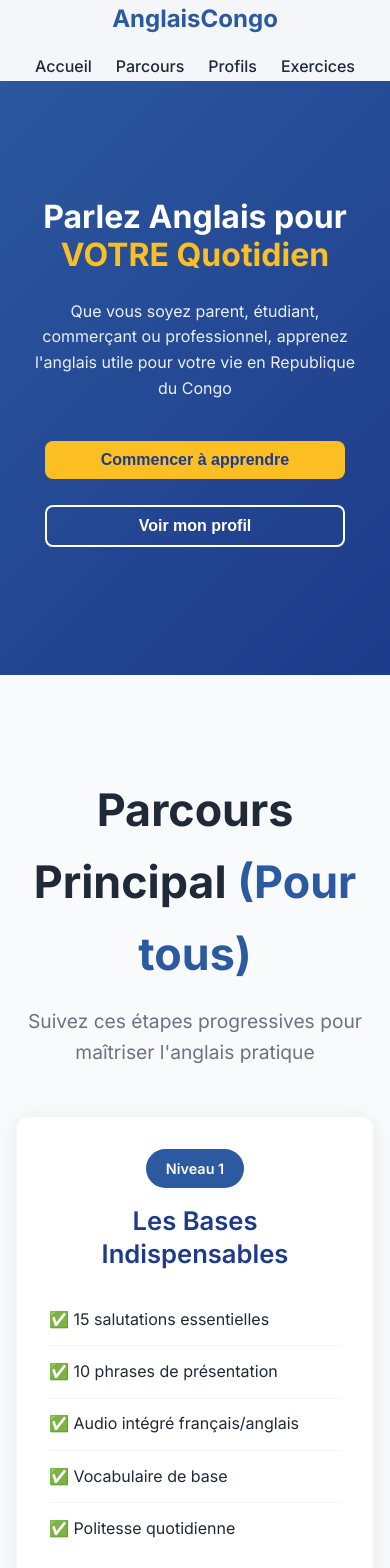
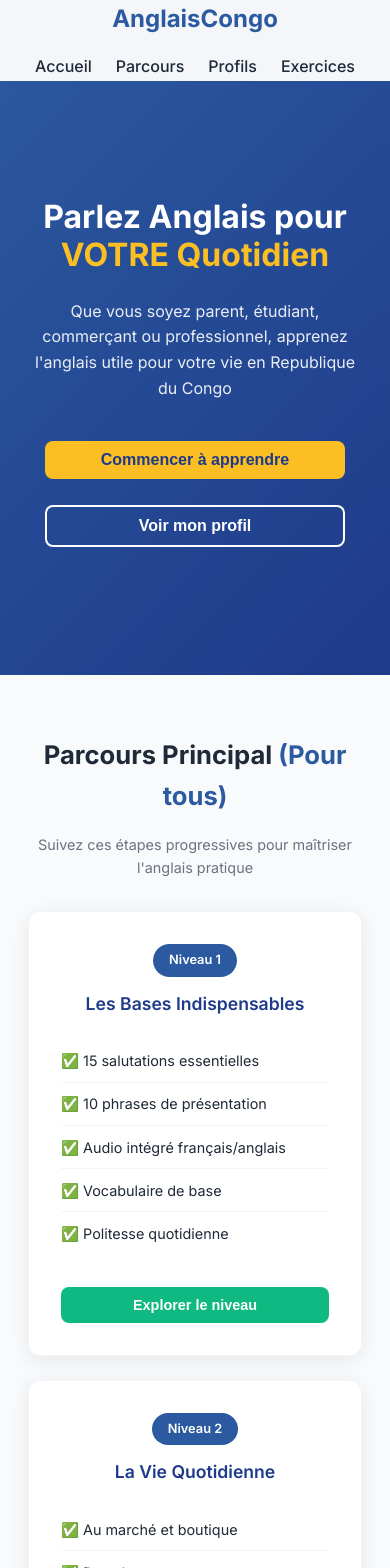
Before and after one commit to geniusland-cell/anglais-congo, a React (Vite) app: page / in a window 390 px wide. Shown: the top 1568 px of the page. Built offline with nearby package versions, Linux system fonts and the light colour scheme; the HTML template or start-up script is replaced by a standard one.

Commit message:
Fix responsive design for mobile devices

```diff
--- a/src/App.jsx
+++ b/src/App.jsx
@@ -1,4 +1,4 @@
-// Version 1.0 - Deployed on Vercel
+// 🚀 Auto-deploy test - $(date)
 import React from "react";
 import Header from "./components/Header";
 import Hero from "./components/Hero";
--- a/src/components/ModalProfil.css
+++ b/src/components/ModalProfil.css
@@ -225,3 +225,96 @@
     justify-content: center;
   }
 }
+
+/* Responsive amélioré */
+@media (max-width: 1024px) {
+  .modal-content {
+    max-width: 90%;
+  }
+}
+
+@media (max-width: 768px) {
+  .modal-content {
+    width: 95%;
+    margin: 0.5rem;
+    max-height: 90vh;
+  }
+
+  .modal-header {
+    padding: 1rem;
+    flex-direction: column;
+    gap: 1rem;
+    text-align: center;
+  }
+
+  .modal-title {
+    flex-direction: column;
+    gap: 0.5rem;
+  }
+
+  .modal-title h2 {
+    font-size: 1.3rem;
+  }
+
+  .modal-title p {
+    font-size: 0.8rem;
+  }
+
+  .modal-icon {
+    font-size: 2rem;
+  }
+
+  .modal-body {
+    padding: 1rem;
+  }
+
+  .phrase-content {
+    flex-direction: column;
+    gap: 1rem;
+  }
+
+  .phrase-text {
+    grid-template-columns: 1fr;
+    gap: 0.5rem;
+  }
+
+  .phrase-actions {
+    justify-content: center;
+  }
+
+  .btn-audio {
+    padding: 0.4rem 0.8rem;
+    font-size: 0.8rem;
+    min-width: 55px;
+  }
+
+  .phrase-tips {
+    font-size: 0.8rem;
+    padding: 0.5rem;
+  }
+}
+
+@media (max-width: 480px) {
+  .modal-content {
+    width: 98%;
+    margin: 0.25rem;
+  }
+
+  .modal-title h2 {
+    font-size: 1.1rem;
+  }
+
+  .profil-header {
+    flex-direction: column;
+    gap: 0.5rem;
+    text-align: center;
+  }
+
+  .phrases-list {
+    gap: 0.75rem;
+  }
+
+  .phrase-modal-item {
+    padding: 0.75rem;
+  }
+}
--- a/src/components/Parcours.css
+++ b/src/components/Parcours.css
@@ -1,11 +1,11 @@
 .parcours {
-  padding: 100px 0;
+  padding: 80px 0;
   background: var(--bg-light);
 }
 
 .parcours h2 {
   text-align: center;
-  font-size: 2.8rem;
+  font-size: 2.2rem;
   margin-bottom: 1rem;
   color: var(--text-dark);
   font-weight: 700;
@@ -17,7 +17,7 @@
 
 .section-subtitle {
   text-align: center;
-  font-size: 1.2rem;
+  font-size: 1.1rem;
   color: var(--text-light);
   margin-bottom: 3rem;
   max-width: 600px;
@@ -28,14 +28,25 @@
 
 .parcours-grid {
   display: grid;
-  grid-template-columns: repeat(auto-fit, minmax(350px, 1fr));
-  gap: 2.5rem;
+  grid-template-columns: repeat(auto-fit, minmax(320px, 1fr));
+  gap: 2rem;
+  padding: 0 1rem;
 }
 
 .niveau-card {
   display: flex;
   flex-direction: column;
   height: 100%;
+  background: white;
+  border-radius: 12px;
+  padding: 2rem 1.5rem;
+  box-shadow: 0 4px 20px rgba(0, 0, 0, 0.08);
+  transition: all 0.3s ease;
+}
+
+.niveau-card:hover {
+  transform: translateY(-5px);
+  box-shadow: 0 8px 30px rgba(0, 0, 0, 0.12);
 }
 
 .niveau-header {
@@ -46,9 +57,9 @@
 .niveau-badge {
   background: var(--primary-blue);
   color: white;
-  padding: 8px 20px;
-  border-radius: 25px;
-  font-size: 0.9rem;
+  padding: 6px 16px;
+  border-radius: 20px;
+  font-size: 0.8rem;
   font-weight: 600;
   display: inline-block;
   margin-bottom: 1rem;
@@ -56,7 +67,7 @@
 
 .niveau-card h3 {
   color: var(--dark-blue);
-  font-size: 1.6rem;
+  font-size: 1.4rem;
   font-weight: 600;
   line-height: 1.3;
 }
@@ -74,9 +85,9 @@
 }
 
 .niveau-content li {
-  padding: 0.8rem 0;
+  padding: 0.6rem 0;
   border-bottom: 1px solid #f1f5f9;
-  font-size: 1rem;
+  font-size: 0.95rem;
   color: var(--text-dark);
 }
 
@@ -86,12 +97,12 @@
 
 .btn-niveau {
   width: 100%;
-  padding: 15px;
+  padding: 12px;
   background: var(--success-green);
   color: white;
   border: none;
   border-radius: 8px;
-  font-size: 1.1rem;
+  font-size: 1rem;
   font-weight: 600;
   cursor: pointer;
   transition: all 0.3s ease;
@@ -108,8 +119,69 @@
   cursor: not-allowed;
 }
 
+/* Responsive */
+@media (max-width: 1024px) {
+  .parcours-grid {
+    grid-template-columns: repeat(2, 1fr);
+  }
+}
+
 @media (max-width: 768px) {
+  .parcours {
+    padding: 60px 0;
+  }
+
+  .parcours h2 {
+    font-size: 1.8rem;
+    padding: 0 1rem;
+  }
+
+  .section-subtitle {
+    font-size: 1rem;
+    padding: 0 1rem;
+    margin-bottom: 2rem;
+  }
+
   .parcours-grid {
     grid-template-columns: 1fr;
+    gap: 1.5rem;
+    padding: 0 0.5rem;
+  }
+
+  .niveau-card {
+    padding: 1.5rem 1rem;
+    margin: 0 0.5rem;
+  }
+
+  .niveau-card h3 {
+    font-size: 1.2rem;
+  }
+
+  .niveau-content li {
+    font-size: 0.9rem;
+  }
+
+  .btn-niveau {
+    padding: 10px;
+    font-size: 0.9rem;
   }
 }
+
+@media (max-width: 480px) {
+  .parcours h2 {
+    font-size: 1.6rem;
+  }
+
+  .section-subtitle {
+    font-size: 0.9rem;
+  }
+
+  .niveau-card {
+    padding: 1.25rem 0.75rem;
+    margin: 0 0.25rem;
+  }
+
+  .niveau-card h3 {
+    font-size: 1.1rem;
+  }
+}
--- a/src/components/Profils.css
+++ b/src/components/Profils.css
@@ -1,11 +1,11 @@
 .profils {
-  padding: 100px 0;
+  padding: 80px 0;
   background: white;
 }
 
 .profils h2 {
   text-align: center;
-  font-size: 2.8rem;
+  font-size: 2.2rem;
   margin-bottom: 1rem;
   color: var(--text-dark);
   font-weight: 700;
@@ -17,7 +17,7 @@
 
 .section-subtitle {
   text-align: center;
-  font-size: 1.2rem;
+  font-size: 1.1rem;
   color: var(--text-light);
   margin-bottom: 3rem;
   max-width: 600px;
@@ -28,16 +28,19 @@
 
 .profils-grid {
   display: grid;
-  grid-template-columns: repeat(auto-fit, minmax(300px, 1fr));
-  gap: 2rem;
+  grid-template-columns: repeat(auto-fit, minmax(280px, 1fr));
+  gap: 1.5rem;
 }
 
 .profil-card {
   text-align: center;
-  padding: 2rem;
+  padding: 2rem 1.5rem;
   transition: all 0.3s ease;
   border: 2px solid transparent;
   position: relative;
+  background: white;
+  border-radius: 12px;
+  box-shadow: 0 4px 20px rgba(0, 0, 0, 0.08);
 }
 
 .profil-card:hover {
@@ -47,9 +50,9 @@
 }
 
 .profil-icon {
-  font-size: 3rem;
+  font-size: 2.5rem;
   margin-bottom: 1rem;
-  height: 80px;
+  height: 60px;
   display: flex;
   align-items: center;
   justify-content: center;
@@ -57,15 +60,17 @@
 
 .profil-card h3 {
   color: var(--dark-blue);
-  font-size: 1.3rem;
+  font-size: 1.2rem;
   margin-bottom: 0.5rem;
   font-weight: 600;
+  line-height: 1.3;
 }
 
 .profil-card p {
   color: var(--text-light);
   margin-bottom: 1rem;
-  line-height: 1.5;
+  line-height: 1.4;
+  font-size: 0.95rem;
 }
 
 .badge-exclusif {
@@ -73,7 +78,7 @@
   color: white;
   padding: 4px 12px;
   border-radius: 20px;
-  font-size: 0.8rem;
+  font-size: 0.75rem;
   font-weight: 600;
   display: inline-block;
   margin-bottom: 1rem;
@@ -84,19 +89,19 @@
   color: white;
   padding: 4px 12px;
   border-radius: 20px;
-  font-size: 0.8rem;
+  font-size: 0.75rem;
   font-weight: 600;
   display: inline-block;
   margin-bottom: 1rem;
 }
 
 .btn-profil {
-  padding: 12px 24px;
+  padding: 10px 20px;
   background: var(--congo-green);
   color: white;
   border: none;
   border-radius: 8px;
-  font-size: 1rem;
+  font-size: 0.9rem;
   font-weight: 600;
   cursor: pointer;
   transition: all 0.3s ease;
@@ -122,8 +127,83 @@
   border-color: transparent;
 }
 
+/* Responsive */
+@media (max-width: 1024px) {
+  .profils-grid {
+    grid-template-columns: repeat(2, 1fr);
+    gap: 1.5rem;
+  }
+}
+
 @media (max-width: 768px) {
+  .profils {
+    padding: 60px 0;
+  }
+
+  .profils h2 {
+    font-size: 1.8rem;
+    padding: 0 1rem;
+  }
+
+  .section-subtitle {
+    font-size: 1rem;
+    padding: 0 1rem;
+    margin-bottom: 2rem;
+  }
+
+  .profils-grid {
+    grid-template-columns: repeat(2, 1fr);
+    gap: 1rem;
+    padding: 0 0.5rem;
+  }
+
+  .profil-card {
+    padding: 1.5rem 1rem;
+    margin: 0 0.25rem;
+  }
+
+  .profil-icon {
+    font-size: 2rem;
+    height: 50px;
+  }
+
+  .profil-card h3 {
+    font-size: 1.1rem;
+  }
+
+  .profil-card p {
+    font-size: 0.85rem;
+  }
+
+  .btn-profil {
+    padding: 8px 16px;
+    font-size: 0.85rem;
+  }
+}
+
+@media (max-width: 480px) {
   .profils-grid {
     grid-template-columns: 1fr;
+    gap: 1rem;
+  }
+
+  .profils h2 {
+    font-size: 1.6rem;
+  }
+
+  .section-subtitle {
+    font-size: 0.9rem;
+  }
+
+  .profil-card {
+    padding: 1.25rem 0.75rem;
+  }
+
+  .profil-card h3 {
+    font-size: 1rem;
+  }
+
+  .profil-card p {
+    font-size: 0.8rem;
   }
 }
```
